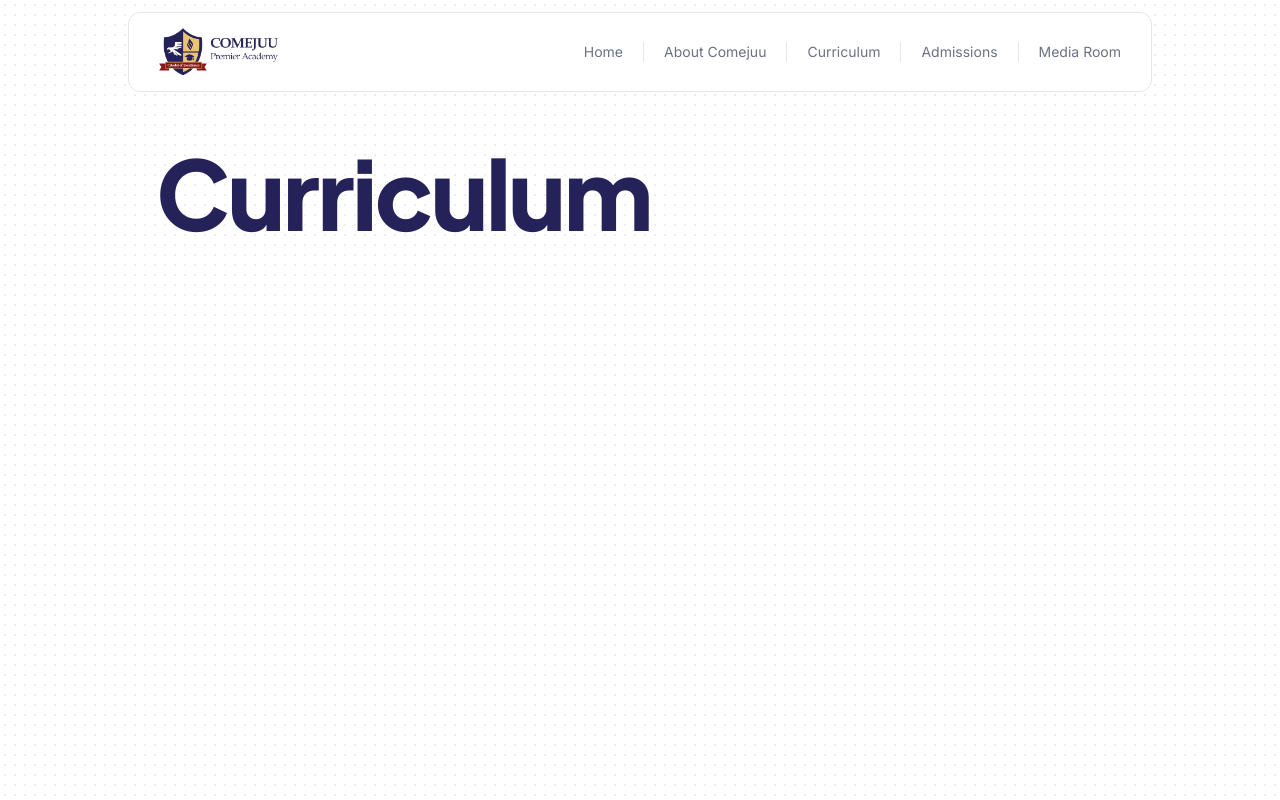
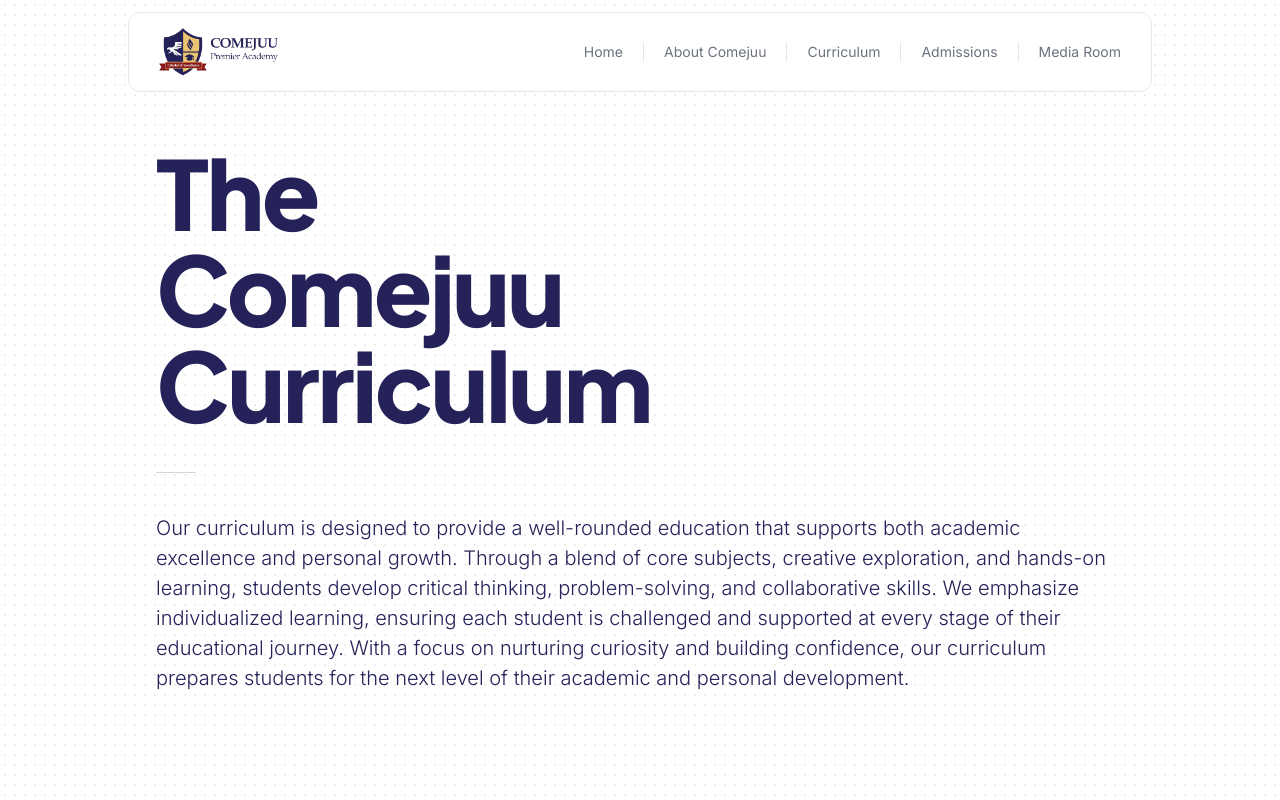
Before and after one commit to Comejuu-for-Devs/comejuu-web, a Next.js app: page /curriculum in a window 1280 px wide. Shown: the top 800 px of the page. Built offline with nearby package versions, Linux system fonts and the light colour scheme.

Commit message:
Add curriculum intro.

```diff
--- a/src/app/curriculum/page.tsx
+++ b/src/app/curriculum/page.tsx
@@ -7,10 +7,16 @@ const Curriculum = () => {
       <Dots />
 
       <div className="space-y-20">
-        <div className="container">
-          <h1 className="font-secondary text-6xl w-full sm:w-1/2 sm:text-8xl font-black tracking-tight">
-            Curriculum
+        <div className="container space-y-10">
+          <h1 className="font-secondary text-5xl text-wrap w-full sm:w-1/2 sm:text-8xl font-black tracking-tight">
+            The Comejuu Curriculum
           </h1>
+
+          <div className="h-px bg-gray-300 w-10"></div>
+
+          <p className="text-lg sm:text-xl font-light !leading-[150%]">
+            Our curriculum is designed to provide a well-rounded education that supports both academic excellence and personal growth. Through a blend of core subjects, creative exploration, and hands-on learning, students develop critical thinking, problem-solving, and collaborative skills. We emphasize individualized learning, ensuring each student is challenged and supported at every stage of their educational journey. With a focus on nurturing curiosity and building confidence, our curriculum prepares students for the next level of their academic and personal development.
+          </p>
         </div>
       </div>
     </section>
```
